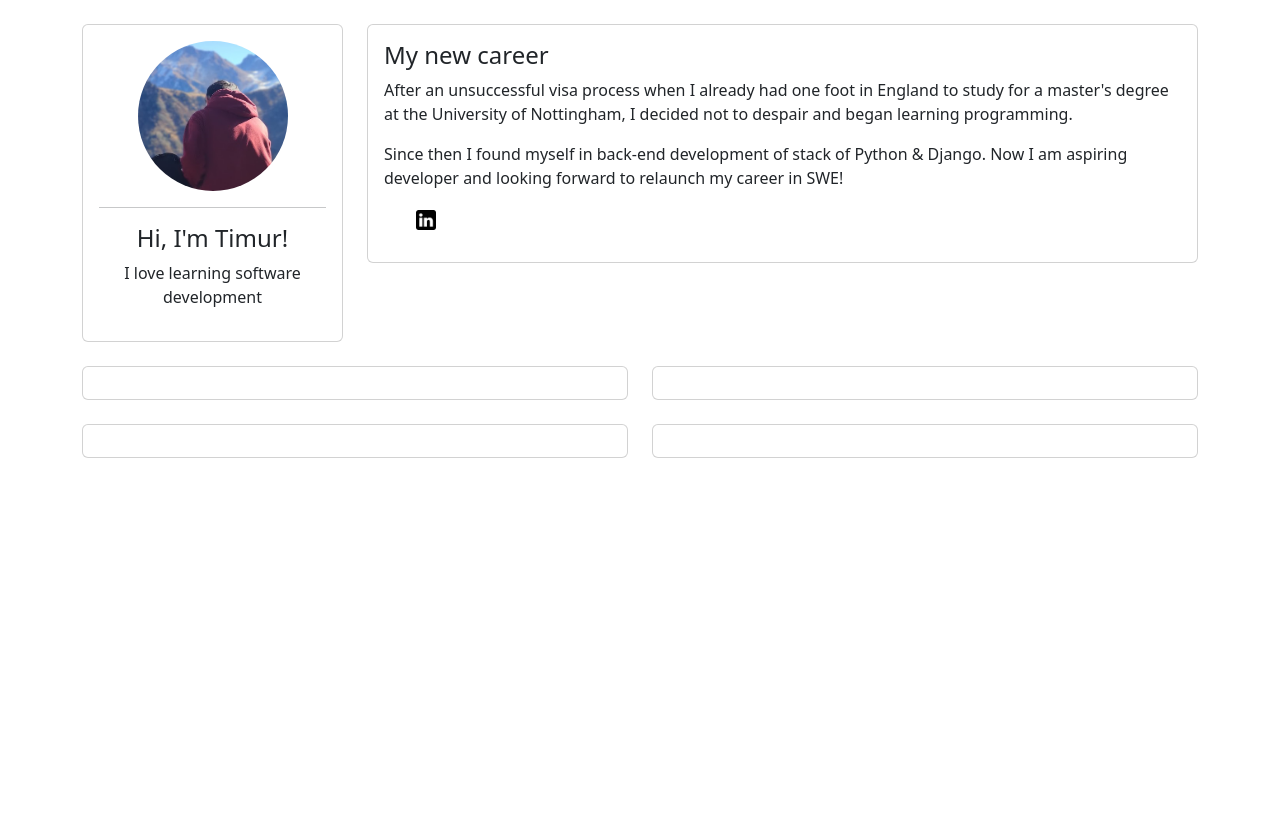
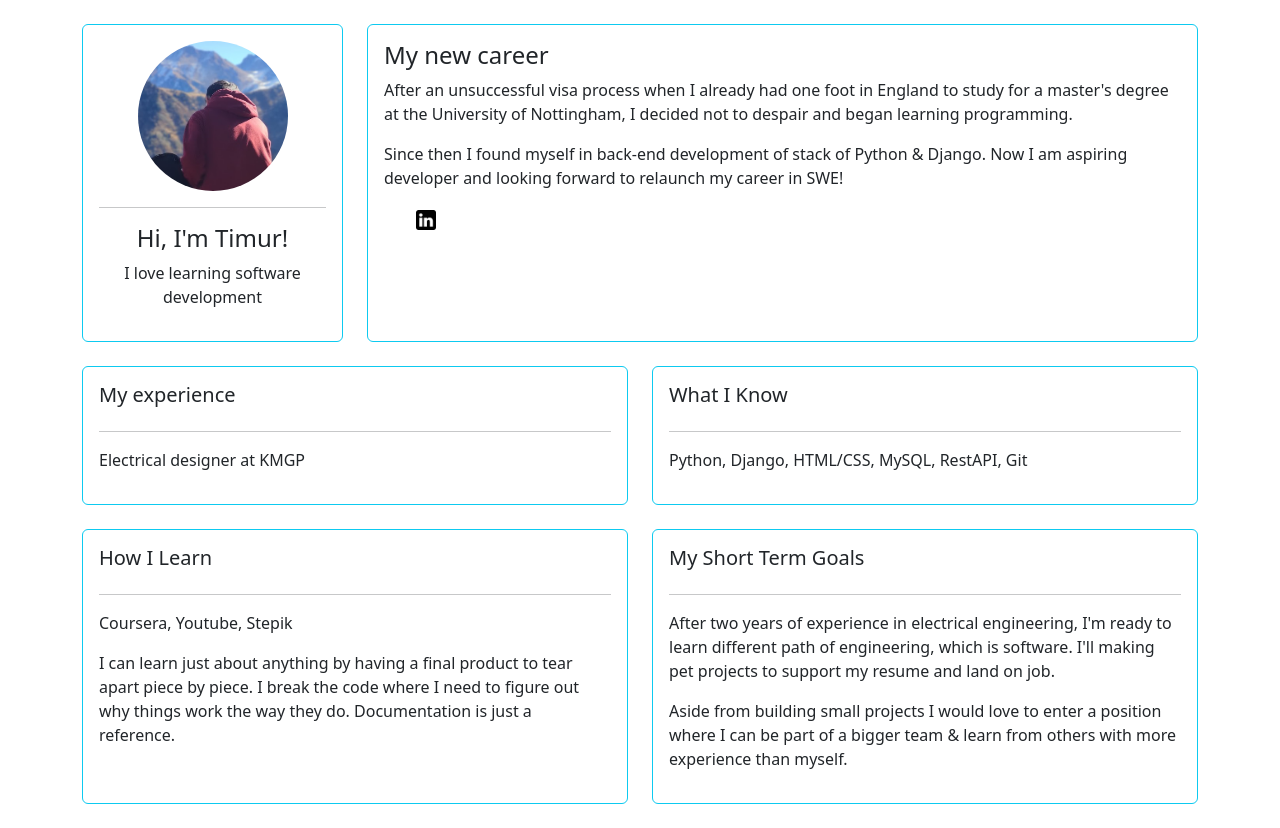
Before and after one commit to t1maqa/my-portfolio, a Django app: template mywebsite/base/templates/base/home.html in a window 1280 px wide. Before the commit the page ends 458 px from the top, so only its background shows below. Run offline with Django 4.2, Linux system fonts and the light colour scheme; the template is opened without the code that fills it, so the values that code supplies are empty.

Commit message:
more updates

```diff
--- a/mywebsite/base/templates/base/home.html
+++ b/mywebsite/base/templates/base/home.html
@@ -16,7 +16,7 @@
     <div class="container">
         <div class="row">
             <div class="col-md-3">
-                <div class="card card-body" id="profile-wrapper">
+                <div class="card card-body h-100  border-info"  id="profile-wrapper">
                     <img id="profile-pic" src="{% static 'images/t1maqa.png' %}">
                     <hr>
                     <h4>Hi, I'm Timur!</h4>
@@ -25,7 +25,7 @@
             </div>
 
             <div class="col-md-9">
-                <div class="card card-body">
+                <div class="card card-body h-100  border-info">
                     <h4>My new career</h4>
                     <p>After an unsuccessful visa process when I already had one foot in England to study for a master's degree at the University
                          of Nottingham, I decided not to despair and began learning programming.</p>
@@ -41,21 +41,39 @@
         <br>
         <div class="row">
             <div class="col-md-6">
-                <div class="card card-body"></div>
+                <div class="card card-body h-100  border-info">
+                    <h5>My experience</h5>
+                    <hr>
+                    <p>Electrical designer at KMGP</p>
+                </div>
             </div>
 
             <div class="col-md-6">
-                <div class="card card-body"></div>
+                <div class="card card-body h-100  border-info">
+                    <h5>What I Know</h5>
+					<hr>
+					<p>Python, Django, HTML/CSS, MySQL, RestAPI, Git</p>
+                </div>
             </div>
         </div>
         <br>
         <div class="row">
             <div class="col-md-6">
-                <div class="card card-body"></div>
+                <div class="card card-body h-100  border-info">
+                    <h5>How I Learn</h5>
+					<hr>
+					<p>Coursera, Youtube, Stepik</p>
+					<p>I can learn just about anything by having a final product to tear apart piece by piece. I break the code where I need to figure out why things work the way they do. Documentation is just a reference.</p>
+                </div>
             </div>
 
             <div class="col-md-6">
-                <div class="card card-body"></div>
+                <div class="card card-body h-100  border-info">
+                    <h5>My Short Term Goals</h5>
+				    <hr>
+				    <p>After two years of experience in electrical engineering, I'm ready to learn different path of engineering, which is software. I'll making pet projects to support my resume and land on job.</p>
+				    <p>Aside from building small projects I would love to enter a position where I can be part of a bigger team & learn from others with more experience than myself.</p>
+                </div>
             </div>
         </div>
         <br>
```
Also changed, not shown: mywebsite/static/images/telegram.png (added).
